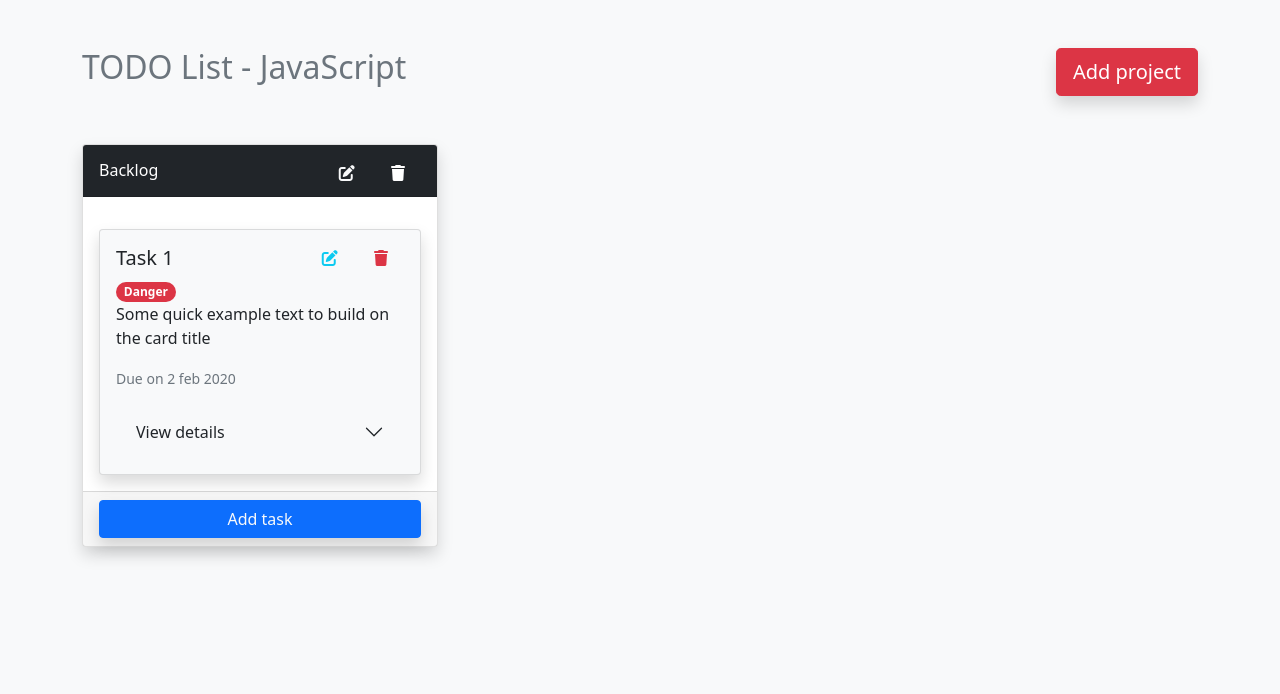
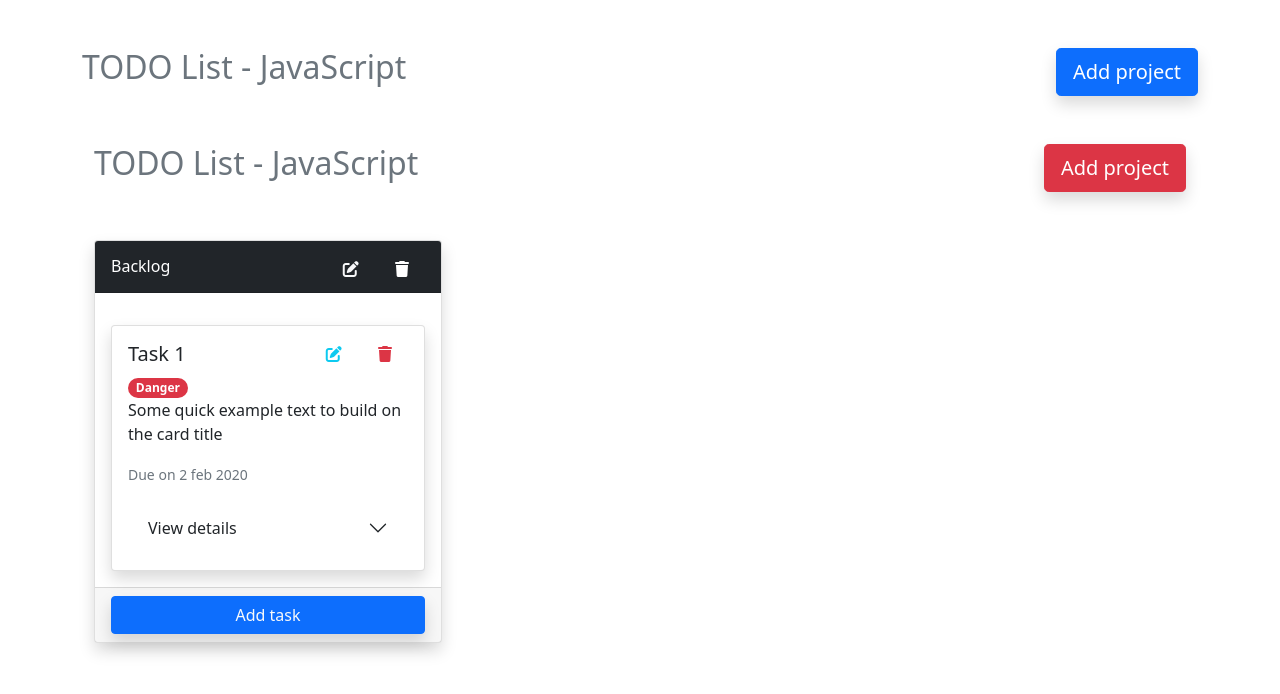
Before and after one commit to guillainbisimwa/To-Do-List, a website built with webpack: page dist/index.html in a window 1280 px wide. Built offline with nearby package versions, Linux system fonts and the light colour scheme.

Commit message:
add the header dynamically to the dom

```diff
--- a/package.json
+++ b/package.json
@@ -5,7 +5,8 @@
   "main": "index.js",
   "scripts": {
     "test": "echo \"Error: no test specified\" && exit 1",
-    "build": "webpack"
+    "build": "webpack",
+    "watch": "webpack --watch"
   },
   "repository": {
     "type": "git",
--- a/src/index.js
+++ b/src/index.js
@@ -1,14 +1,5 @@
-const {
-    brand
-  } = require('./scripts/test');
+import project from './scripts/project';
+import displayHeader from './scripts/dom';
 
-  require('./style.css');
-
-  const content = document.querySelector('#content');
-  content.className = 'container main';
-
-  const mainPage = document.createElement('div');
-  //mainPage.appendChild(brand);
-  content.appendChild(mainPage);
-
-  console.log(brand);
+const projects = [];
+displayHeader();
--- /dev/null
+++ b/src/scripts/dom.js
@@ -0,0 +1,29 @@
+function setAttributes(elt, attrs) {
+  const props = Object.keys(attrs);
+  props.forEach(prop => {
+    elt.setAttribute(prop, attrs[prop]);
+  });
+}
+
+function createHeader() {
+  const wrapperDiv = document.createElement('header');
+  const h2 = document.createElement('h2');
+  const addProjectButton = document.createElement('button');
+
+  wrapperDiv.setAttribute('class', 'pt-5 d-flex justify-content-between');
+  h2.setAttribute('class', 'text-secondary');
+  setAttributes(addProjectButton, { class: 'btn btn-primary btn-lg shadow', 'data-bs-toggle': 'modal', 'data-bs-target': '#addProject' });
+
+  h2.textContent = 'TODO List - JavaScript';
+  addProjectButton.textContent = 'Add project';
+
+  wrapperDiv.append(h2, addProjectButton);
+
+  return wrapperDiv;
+}
+
+export default function displayHeader() {
+  const contentDiv = document.querySelector('#content');
+  const header = createHeader();
+  contentDiv.appendChild(header);
+}
```
Also changed, not shown: dist/index.html, dist/main.js, 1 other file.
